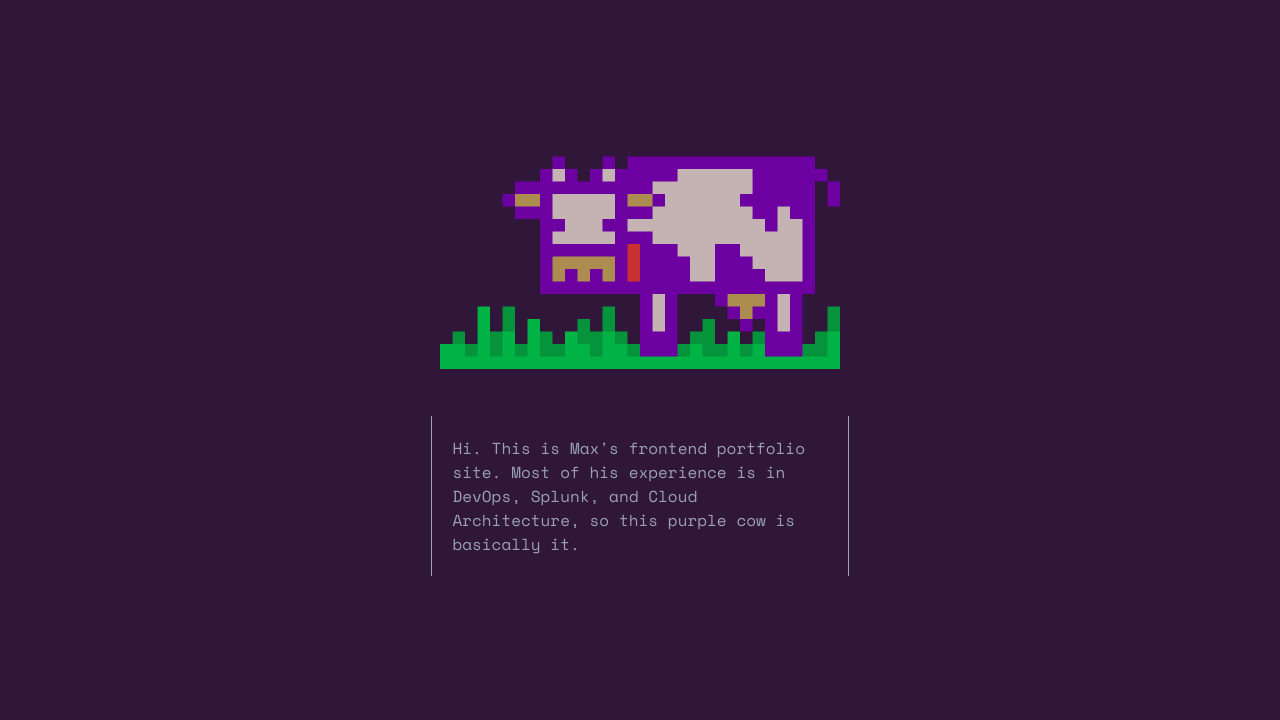
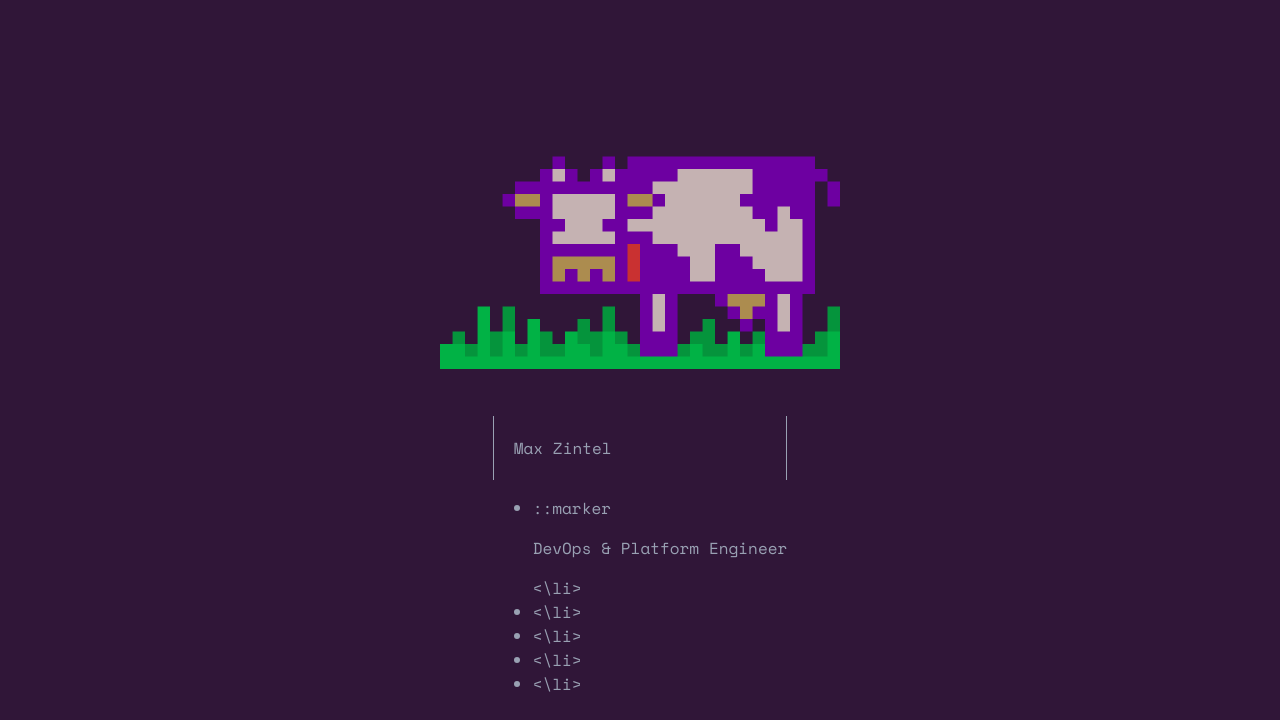
Before and after one commit to maxzintel/maxzintel-dev, a plain HTML site: page index.html in a window 1280 px wide. Shown: the part 100-820 px from the top of the page. Drawn offline with nearby package versions, Linux system fonts and the light colour scheme.

Commit message:
Update index.html

```diff
--- a/index.html
+++ b/index.html
@@ -34,7 +34,19 @@
       <img class="responsive" src="./media/purplecow.gif">
     </section>
     <section>
-      <p class="text-box">Hi. This is Max's frontend portfolio site. Most of his experience is in DevOps, Splunk, and Cloud Architecture, so this purple cow is basically it.</p>
+      <p class="text-box">
+        Max Zintel
+      </p>
+      <ul>
+        <li>
+          ::marker
+          <p>DevOps & Platform Engineer</p>
+        <\li>
+        <li><\li>
+        <li><\li>
+        <li><\li>
+        <li><\li>
+      </ul>
     </section>
   </div>
 </body>
```
